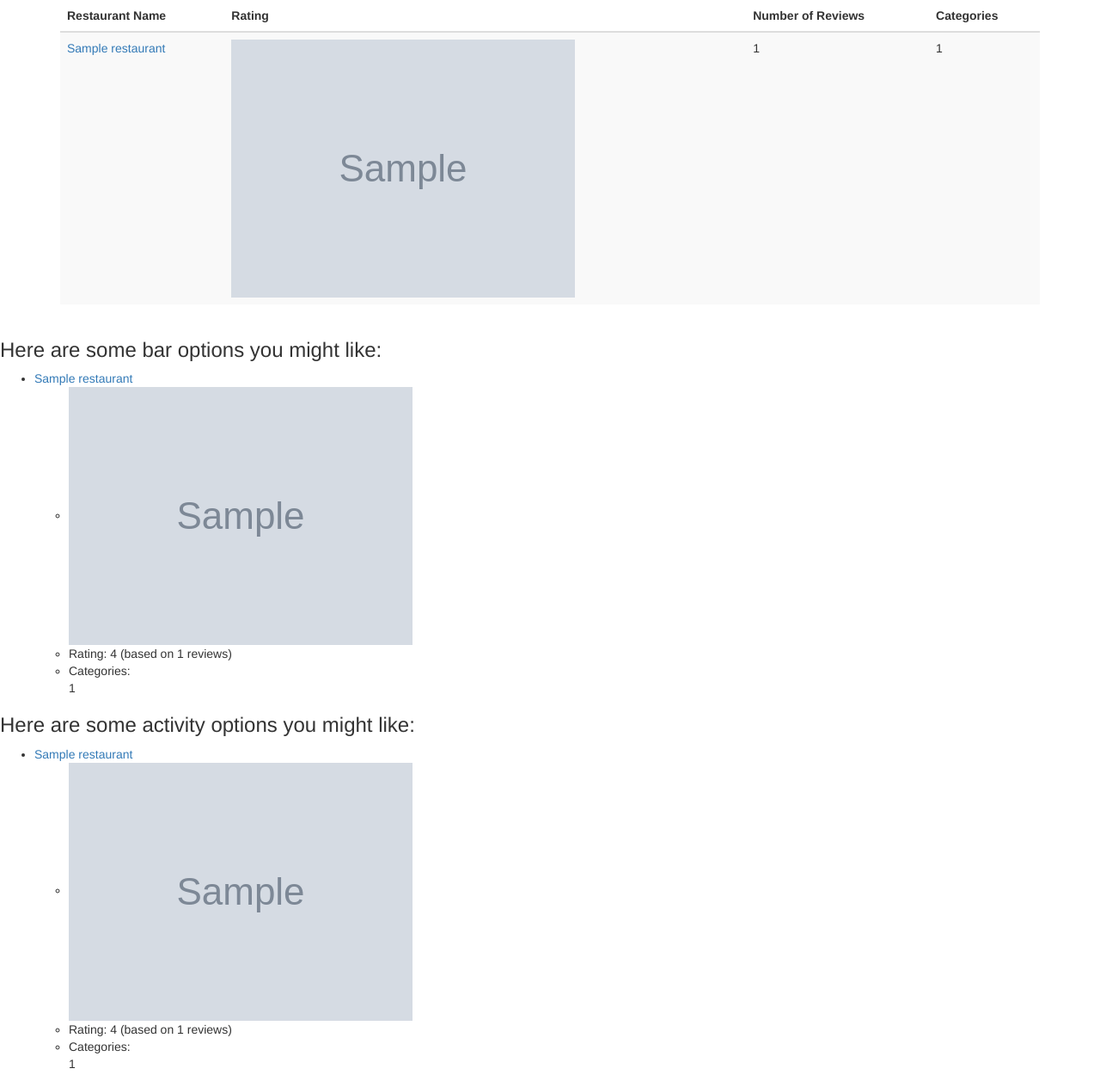
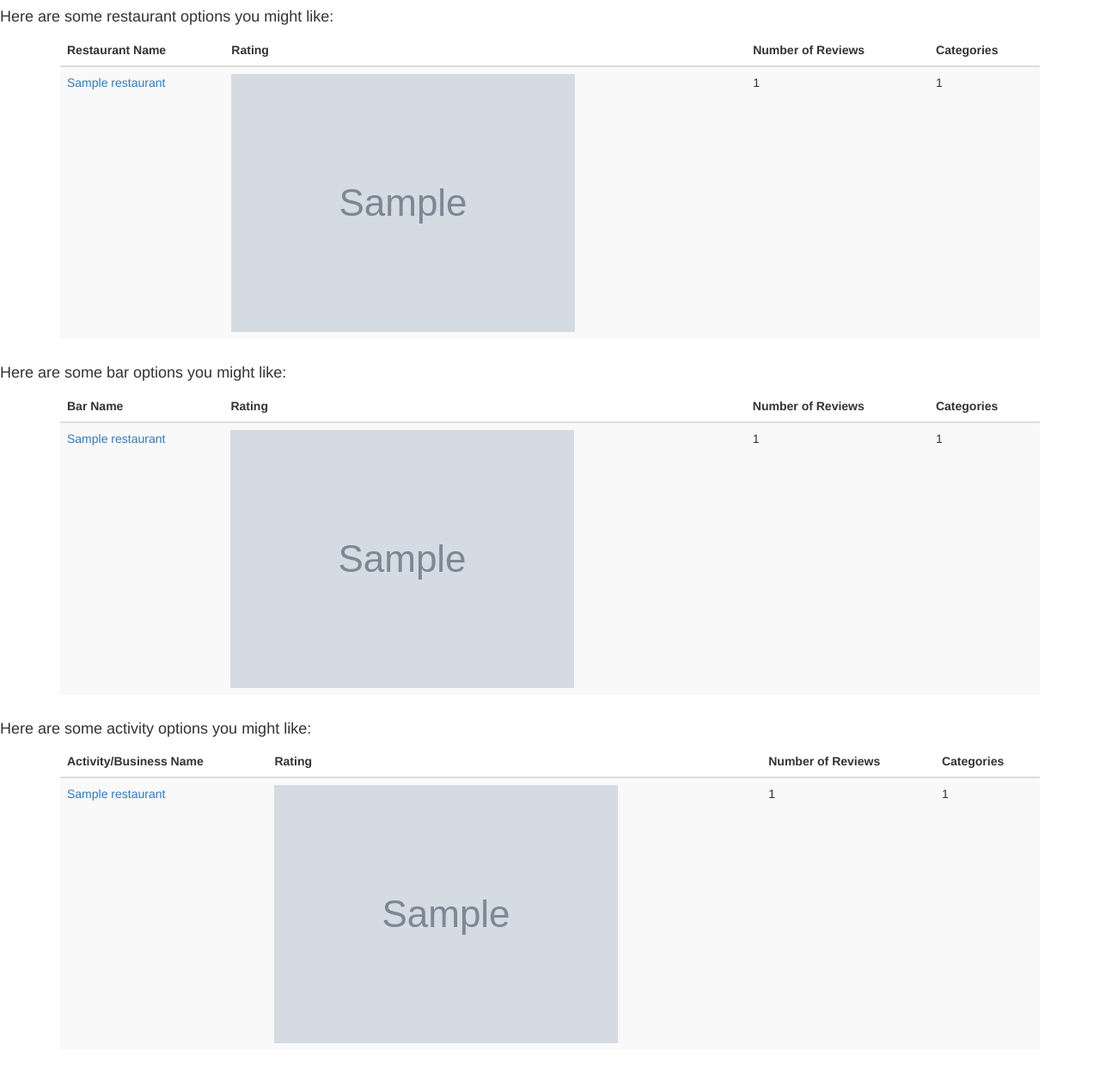
Before and after one commit to whitneybelba/PlanIt-Go, a Flask app: template templates/results.html in a window 1280 px wide. Shown: the whole page at 86% size. After the commit the page ends 1213 px from the top, so only its background shows below. Run offline with Flask 2, Linux system fonts and the light colour scheme; the template is opened without the code that fills it: most values are stand-ins (such as "Sample title", 1, 10 or a date in 2020); grey boxes marked "Sample" are stand-in pictures; some libraries are stand-ins or nearby versions.

Commit message:
updated results page to show tables for all categories, and show nothing if nothing is searched or if nothing is returned from Yelp

```diff
--- a/api_call.py
+++ b/api_call.py
@@ -35,7 +35,6 @@ def search_yelp(categories, location):
     data = response.json()
 
     time.sleep(1.0)
-
     # data.values() of the JSON object returns a list of dictionaries
     # I want the 2nd index of that list to get the business info
     data_list = data.values()[2]
--- a/server.py
+++ b/server.py
@@ -24,7 +24,7 @@ def index():
 
 @app.route("/results", methods=["GET"])
 def get_choices():
-    """Get user's restaurant and bar genre choices."""
+    """Get user's restaurant, bar and activity genre choices."""
 
     location = request.args.get("location")
 
--- a/templates/results.html
+++ b/templates/results.html
@@ -9,7 +9,8 @@
   <script src="http://maxcdn.bootstrapcdn.com/bootstrap/3.3.7/js/bootstrap.min.js"></script>
 </head>
 <body>
-
+{% if restaurant_list[0] %}
+<h4>Here are some restaurant options you might like:</h4>
 <div class="container">
   <table class="table table-striped">
     <thead>
@@ -22,7 +23,6 @@
     </thead>
     <tbody>
       <tr>
-        {% if restaurant_list %}
         {% for category in restaurant_list %}
         {% for restaurant in category %}
         <td><a href="{{ restaurant['url'] }}" target="_blank">
@@ -35,88 +35,71 @@
       </tr>
         {% endfor %}
         {% endfor %}
-        {% endif %}
     </tbody>
   </table>
 </div>
+{% endif %}
 
-
-<!-- {% if restaurant_list %}
-<h3>Here are some restaurant options you might like:</h3>
-<ul>
-  {% for category in restaurant_list %}
-  {% for restaurant in category %}
-
-    <li><a href="{{ restaurant['url'] }}" target="_blank">
-        {{ restaurant['name'] }}</a></li>
-    <ul>
-        <li><img src="{{ restaurant['rating_img_url'] }}"></li>
-        <li>Rating: {{ restaurant['rating'] }}
-            (based on {{ restaurant['review_count']}} reviews)</li> -->
-<!--         <li>{% for location in restaurant['location'] %}
-            {% for cities in location['city'] %}
-            {{ cities }}</li>
+{% if bar_list[0] %}
+<h4>Here are some bar options you might like:</h4>
+<div class="container">
+  <table class="table table-striped">
+    <thead>
+      <tr>
+        <th>Bar Name</th>
+        <th>Rating</th>
+        <th>Number of Reviews</th>
+        <th>Categories</th>
+      </tr>
+    </thead>
+    <tbody>
+      <tr>
+        {% for category in bar_list %}
+        {% for bar in category %}
+        <td><a href="{{ bar['url'] }}" target="_blank">
+        {{ bar['name'] }}</a></td>
+        <td><img src="{{ bar['rating_img_url'] }}"></td>
+        <td>{{ bar['review_count']}}</td>
+        {% for category in bar['categories'] %}</li>
+        <td>{{ category[0] }}</td>
             {% endfor %}
-            {% endfor %}    -->
-        <!-- <li>Categories: <br>
-            {% for category in restaurant['categories'] %} {{ category[0] }}</li>
-            {% endfor %}
-    </ul>
+      </tr>
         {% endfor %}
         {% endfor %}
+    </tbody>
+  </table>
+</div>
 {% endif %}
-</ul> -->
 
-{% if bar_list %}
-  <h3>Here are some bar options you might like:</h3>
-<ul>
-  {% for category in bar_list %}
-  {% for bar in category %}
-
-    <li><a href="{{ bar['url'] }}" target="_blank">
-        {{ bar['name'] }}</a></li>
-    <ul>
-        <li><img src="{{ bar['rating_img_url'] }}"></li>
-        <li>Rating: {{ bar['rating'] }}
-            (based on {{ bar['review_count']}} reviews)</li>
-<!--         <li>{% for location in bar['location'] %}
-            {% for cities in location['city'] %}
-            {{ cities }}</li>
+{% if activity_list[0] %}
+<h4>Here are some activity options you might like:</h4>
+<div class="container">
+  <table class="table table-striped">
+    <thead>
+      <tr>
+        <th>Activity/Business Name</th>
+        <th>Rating</th>
+        <th>Number of Reviews</th>
+        <th>Categories</th>
+      </tr>
+    </thead>
+    <tbody>
+      <tr>
+        {% for category in activity_list %}
+        {% for activity in category %}
+        <td><a href="{{ activity['url'] }}" target="_blank">
+        {{ activity['name'] }}</a></td>
+        <td><img src="{{ activity['rating_img_url'] }}"></td>
+        <td>{{ activity['review_count']}}</td>
+        {% for category in activity['categories'] %}</li>
+        <td>{{ category[0] }}</td>
             {% endfor %}
-            {% endfor %}    -->
-        <li>Categories: <br>
-            {% for category in bar['categories'] %} {{ category[0] }}</li>
-            {% endfor %}
-    </ul>
+      </tr>
         {% endfor %}
         {% endfor %}
+    </tbody>
+  </table>
+</div>
 {% endif %}
-</ul>
-
-{% if activity_list %}
-  <h3>Here are some activity options you might like:</h3>
-<ul>
-  {% for category in activity_list %}
-  {% for activity in category %}
-
-    <li><a href="{{ activity['url'] }}" target="_blank">
-        {{ activity['name'] }}</a></li>
-    <ul>
-        <li><img src="{{ activity['rating_img_url'] }}"></li>
-        <li>Rating: {{ activity['rating'] }}
-            (based on {{ activity['review_count']}} reviews)</li>
-<!--         <li>{% for location in activity['location'] %}
-            {% for cities in location['city'] %}
-            {{ cities }}</li>
-            {% endfor %}
-            {% endfor %}    -->
-        <li>Categories: <br>
-            {% for category in activity['categories'] %} {{ category[0] }}</li>
-            {% endfor %}
-    </ul>
-  {% endfor %}
-  {% endfor %}
-  {% endif %}
-</ul>
 
 {% endblock %}
```
Lines whose indentation alone changed are shown as unchanged.
